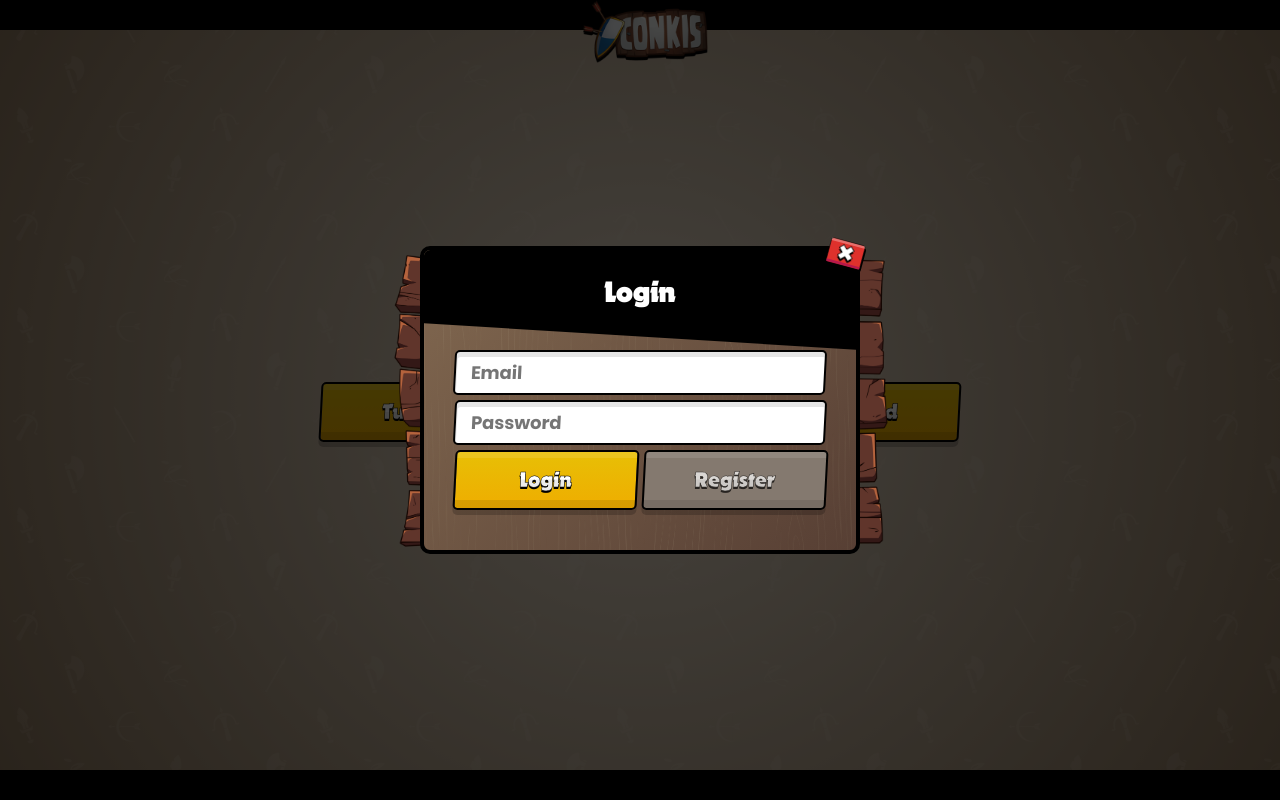
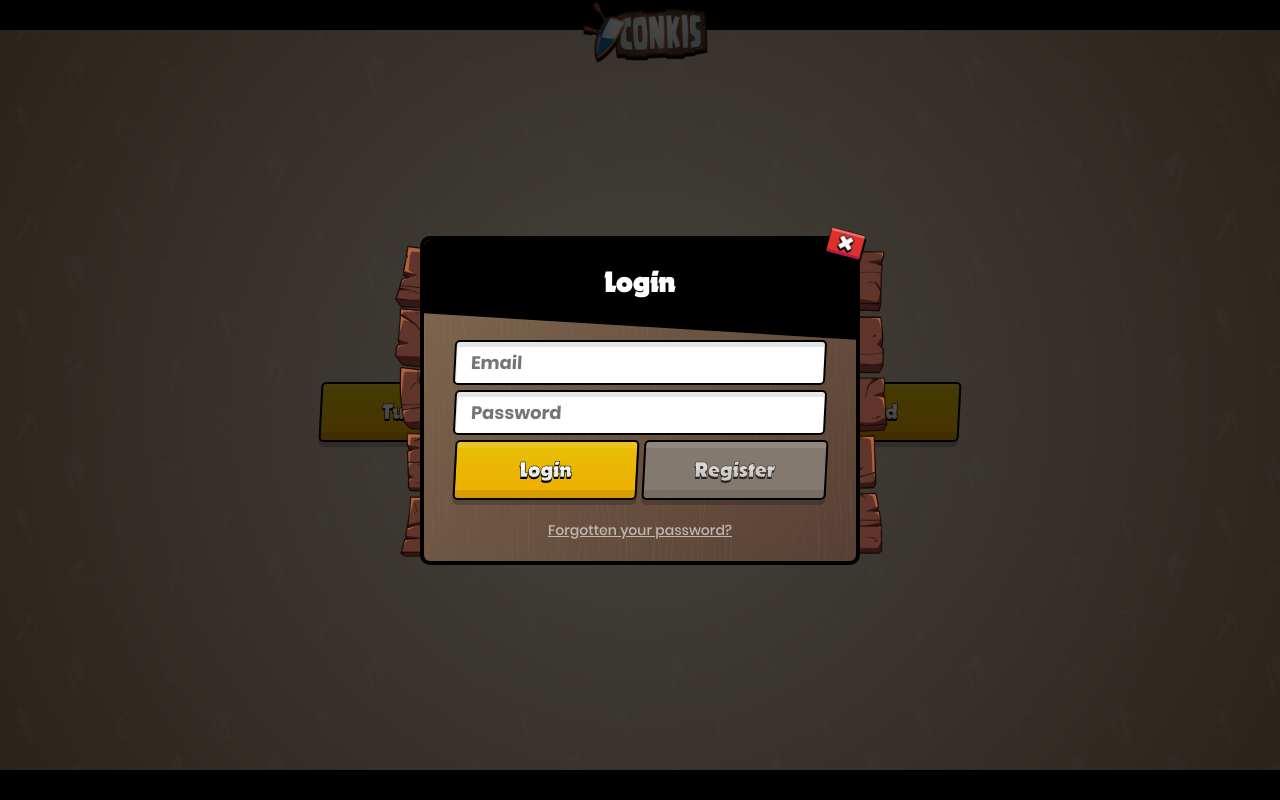
Before and after one commit to yucigou/conkis-client, a React (Create React App) app: page / in a window 1280 px wide. Built offline with nearby package versions, Linux system fonts and the light colour scheme.

Commit message:
Login view done

```diff
--- a/src/components/stateless/ButtonBig.js
+++ b/src/components/stateless/ButtonBig.js
@@ -39,9 +39,11 @@ const Container = styled.div`
     height: ${p => p.height};
     box-shadow: 0 5px rgba(0, 0, 0, 0.2);
     transform: skewX(-3deg);
+    margin-bottom: 5px;
 
     &:active {
         box-shadow: none;
+        margin-bottom: 0;
         margin-top: 5px;
     }
 `
--- a/src/components/stateless/ButtonClose.js
+++ b/src/components/stateless/ButtonClose.js
@@ -26,6 +26,12 @@ const Container = styled.div`
     align-items: center;
     height: ${p => p.height};
     box-shadow: 3px 5px black;
+    margin-bottom: 5px;
+
+    &:active {
+        margin-bottom: 0;
+        margin-top: 5px;
+    }
 `
 
 const InnerShadow = styled.div`
--- /dev/null
+++ b/src/components/stateless/Form.js
@@ -0,0 +1,42 @@
+// import React from 'react'
+import styled from '@emotion/styled'
+
+export const Form = styled.div`
+    padding: 0 30px 0 30px;
+`
+
+export const FormField = styled.div`
+    margin-bottom: 5px;
+`
+
+export const FormButtons = styled.div`
+    display: flex;
+    flex-direction: row;
+    & > * {
+        flex: 1;
+        margin-left: 5px;
+    }
+    & > *:first-child {
+        margin-left: 0;
+    }
+`
+
+export const FormMessage = styled.div`
+    color: #fd5853;
+    font-size: 13px;
+    text-align: center;
+    padding: 2px;
+`
+
+export const FormLink = styled.div`
+    color: white;
+    font-size: 14px;
+    text-align: center;
+    padding: 15px;
+    text-decoration: underline;
+    opacity: 0.6;
+    font-weight: 100;
+    &:active {
+        opacity: 1;
+    }
+`
--- a/src/components/stateless/Input.js
+++ b/src/components/stateless/Input.js
@@ -1,9 +1,14 @@
 import React from 'react'
 import styled from '@emotion/styled'
 
-export default function Input({ width = '100%', height = '45px', ...props }) {
+export default function Input({
+    width = '100%',
+    height = '45px',
+    borderColor = 'black',
+    ...props
+}) {
     return (
-        <Container width={width} height={height}>
+        <Container width={width} height={height} borderColor={borderColor}>
             <InputStyled {...props} />
         </Container>
     )
@@ -14,7 +19,7 @@ const Container = styled.div`
     height: ${p => p.height};
     position: relative;
     background: white;
-    border: 2px solid black;
+    border: 2px solid ${p => p.borderColor};
     border-radius: 5px;
     box-shadow: 1px 5px inset rgba(0, 0, 0, 0.1);
     transform: skewX(-3deg);
--- a/src/components/stateless/TextShadow.js
+++ b/src/components/stateless/TextShadow.js
@@ -47,6 +47,7 @@ const Text = styled.div`
         position: absolute;
         left: 0;
         top: 0;
+        background: #fff;
         background: linear-gradient(
             to bottom,
             #ffffff 0%,
--- a/src/components/views/Login.js
+++ b/src/components/views/Login.js
@@ -1,13 +1,24 @@
 import React from 'react'
-import styled from '@emotion/styled'
 import Window from 'components/stateless/Window'
 import ButtonBig from 'components/stateless/ButtonBig'
 import Input from 'components/stateless/Input'
+import {
+    Form,
+    FormField,
+    FormButtons,
+    FormMessage,
+    FormLink
+} from 'components/stateless/Form'
 
 export default function Login() {
     return (
         <Window title="Login" width="500px" minHeight="300px">
             <Form>
+                {false && (
+                    <FormField>
+                        <FormMessage>Invalid email or password</FormMessage>
+                    </FormField>
+                )}
                 <FormField>
                     <Input placeholder="Email" />
                 </FormField>
@@ -17,33 +28,14 @@ export default function Login() {
                 {/* <FormField>
                     <Input placeholder="Username" />
                 </FormField> */}
+                <FormButtons>
+                    <ButtonBig>Login</ButtonBig>
+                    <ButtonBig disabled={true}>Register</ButtonBig>
+                </FormButtons>
                 <FormField>
-                    <FormButtons>
-                        <ButtonBig>Login</ButtonBig>
-                        <ButtonBig disabled={true}>Register</ButtonBig>
-                    </FormButtons>
+                    <FormLink>Forgotten your password?</FormLink>
                 </FormField>
             </Form>
         </Window>
     )
 }
-
-const Form = styled.div`
-    padding: 0 30px 30px 30px;
-`
-
-const FormField = styled.div`
-    margin-bottom: 5px;
-`
-
-const FormButtons = styled.div`
-    display: flex;
-    flex-direction: row;
-    & > * {
-        flex: 1;
-        margin-left: 5px;
-    }
-    & > *:first-child {
-        margin-left: 0;
-    }
-`
```
